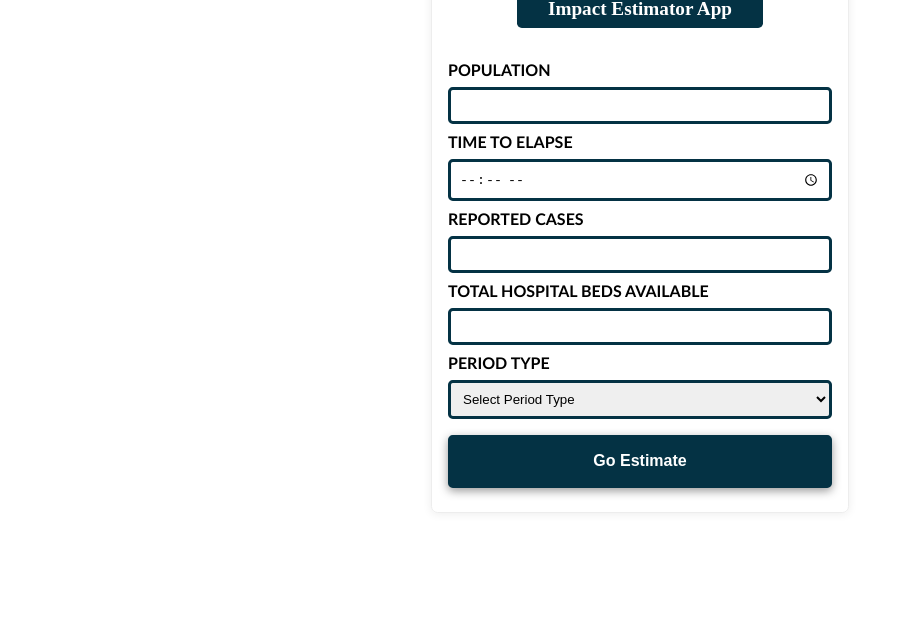
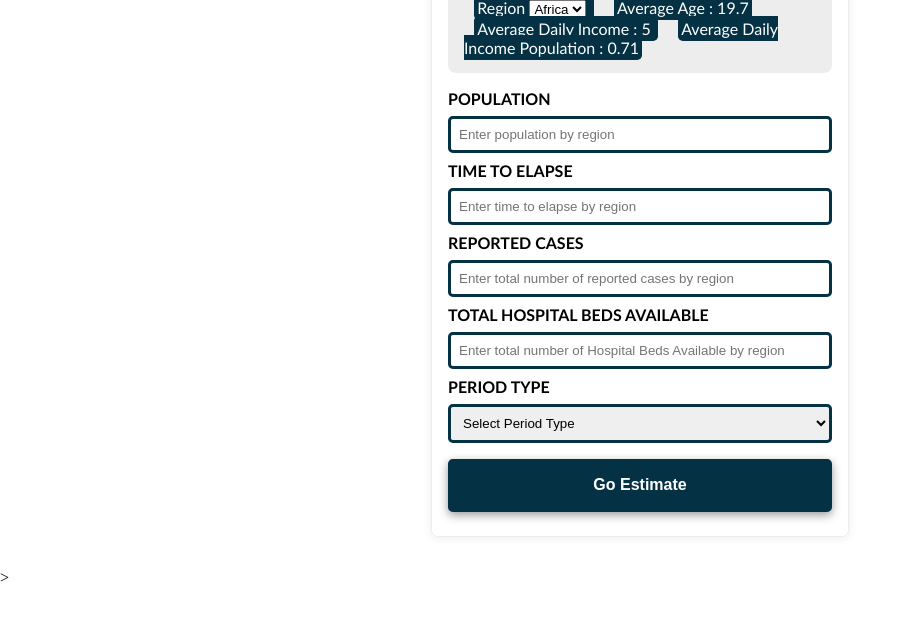
Before and after one commit to myquery/buildforSDGchallenge, a website with bundled scripts: page src/index.html in a window 1280 px wide. Shown: the part 177-800 px from the top of the page, without its empty margins (0-912 px from the left). Built offline with nearby package versions, Linux system fonts and the light colour scheme.

Commit message:
challenge 4 added pwa capabilities

```diff
--- a/src/estimator.js
+++ b/src/estimator.js
@@ -17,6 +17,7 @@ const avgOccupiedBeds = (availableBeds) => availableBeds * 0.65;
 const severeCasesByTime = (severeCases) => Math.trunc(severeCases * 0.15);
 const getCasesForICU = (infected) => infected * 0.05;
 const getCasesforVentilator = (infected) => infected * 0.02;
+
 
 const covid19ImpactEstimator = (data) => {
   /* first challenge */
--- a/src/index.css
+++ b/src/index.css
@@ -8,8 +8,12 @@ body{
     display: flex;
     justify-content: center;
     align-items: center;
-    height: 100vh;
-    width: 100vw;
+    height: auto;
+    width: 100%;
+    margin-top: 2rem;
+    margin-bottom: 2rem;
+
+
     }
 .covid-estimator{
     width: 30%;
@@ -86,6 +90,23 @@ h3{
     box-shadow:0px 3px 10px #999;
     box-sizing: border-box;
 }
+.region{
+background: #ededed;
+margin-bottom: 1rem;
+border-radius: 0.5rem;
+padding: 1rem;
+font-family:'Trebuchet MS', 'Lucida Sans Unicode', 'Lucida Grande', 'Lucida Sans', Arial, sans-serif;
+}
+.region .input-control{
+
+    }
+ .region .region-info{
+    margin:10px;
+    border-radius: 0.3rem;
+    background: rgb(4, 50, 68);
+    color: #fff;
+    padding: 0.2rem;
+}
 
 .input-control button:hover{
 
--- a/src/index.html
+++ b/src/index.html
@@ -3,43 +3,84 @@
 <head>
     <meta charset="UTF-8">
     <meta name="viewport" content="width=device-width, initial-scale=1.0">
-    <script type="text/javascript" src="estimator.js"></script>
+    <meta name="keyword" content="covid-19 pandemic, global lockdown, coronavirus pandemic, 2020 global pandemic, chinese virus"/>
+    <meta name="description" content="coronavirus pandemic 2020 estimtor, app that help estimate global lockdown 2020, app that will help health system and world leader prepare for the real probelm of covid-19, estimate the economic impact of  covid-19 to the economy including the supply chains, the health system, virus that started in china and spread to the whole world, app that will help estimate the rapid spread of the coronavirus (COVID-19) pandemic. "/>
     <link rel="stylesheet" type="text/css" href="index.css" />
     <title>Covid-19 Impact Estimator </title>
 </head>
 <body>
     <div class="container">
-        <header>
-            <nav>
-
-            </nav>
-        </header>
-        <main>
-
-        </main>
         <div class="covid-estimator">
             <h1>Covid-19</h1>
             <h3>Impact Estimator App</h3>
+            <div class="region">
+                <span class="region-info">
+                  <label for="region">Region</label>
+                  <select name="region" id="region">
+                    <option value="Africa">Africa</option>
+                  </select>
+                </span>
+                <span class="region-info">
+                  <span>Average Age :</span>
+                  <span>19.7</span>
+                </span>
+                <span class="region-info">
+                  <span>Average Daily Income :</span>
+                  <span>5</span>
+                </span>
+                <span class="region-info">
+                  <span>Average Daily Income Population :</span>
+                  <span>0.71</span>
+                </span>
+              </div>
             <form>
                 <div class="input-control">
                     <label for="population">Population</label>
-                    <input type="number" id="population" data-population="population">
+                    <input
+                    type="number"
+                    id="population"
+                    name="population"
+                    placeholder="Enter population by region"
+                    aria-placeholder="Enter population by region"
+                    data-population
+                    class="control">
                 </div>
                 <div class="input-control">
                     <label for="timeToElapse ">Time To Elapse </label>
-                    <input type="time" id="timeToElapse ">
+                    <input
+                    type="number"
+                    id="timeToElapse"
+                    name="timeToElapse"
+                    data-time-to-elapse
+                    placeholder="Enter time to elapse by region"
+                    aria-placeholder="Enter time to elapse by region"
+                    class="control">
                 </div>
                 <div class="input-control">
                     <label for="reportedCases">Reported Cases </label>
-                    <input type="number" id="reportedCases ">
+                    <input
+                    type="number"
+                    id="reportedCases"
+                    name="reportedCases"
+                    data-reported-cases
+                    placeholder="Enter total number of reported cases by region"
+                    aria-placeholder="Enter total number of reported cases by region"
+                    class="control">
                 </div>
                 <div class="input-control">
                     <label for="totalHospitalBeds">Total Hospital Beds Available</label>
-                    <input type="number" id="totalHospitalBeds">
+                    <input
+                    type="number"
+                    id="totalHospitalBeds"
+                    name="totalHospitalBeds"
+                    placeholder="Enter total number of Hospital Beds Available by region"
+                    aria-placeholder="Enter total number of Hospital Beds Available by region"
+                    data-total-hospital-beds
+                    class="control">
                 </div>
                 <div class="input-control">
                     <label for="totalHospitalBeds">Period Type</label>
-                    <select id="periodType">
+                    <select id="periodType" data-period-type class="control" type>
                         <option value="">Select Period Type</option>
                         <option value="days">Days</option>
                         <option value="Weeks">Weeks</option>
@@ -48,12 +89,37 @@
 
                 </div>
                 <div class="input-control">
-                    <button>Go Estimate</button>
+                    <button data-go-estimate>Go Estimate</button>
                 </div>
 
 
             </form>
         </div>
     </div>
+    <noscript>
+        <form action="https://www.google.com/chrome/" method="GET" style="background-color: #fff; position: fixed; top: 0; left: 0; right: 0; bottom: 0; z-index: 9999;">
+            <div style="font-size: 18px;
+            font-family: Helvetica,sans-serif;
+            line-height: 24px; margin: 10%; width: 80%;">
+              <p>We've detected that JavaScript
+              is disabled in your browser.
+              Would you like to switch to another browser?</p>
+              <p style="margin: 20px 0;">
+                <button type="submit" style="background-color: #f00;border-radius: 100px;border: none;box-shadow: none;color: #000;cursor: pointer;font-size: 14px;font-weight: bold;line-height: 20px;padding: 6px 16px;width: 121px;">
+                  OK</button>
+              </p>
+            </div>
+          </form>
+    </noscript>>
+    <script>
+        (function(){
+            if('serviceWorker' in navigator){
+                navigator.serviceWorker.register('./service-worker.js', {scope: '/'})
+                .then(()=> console.log('Service worker registered'))
+                .catch(error => console.log('Service worker registration failed', error))
+            }
+        })()
+    </script>
+    <script type="module" src="./index.js"></script>
 </body>
 </html>
--- /dev/null
+++ b/src/index.js
@@ -0,0 +1,31 @@
+import covid19ImpactEstimator from './estimator';
+
+const goEstimate = () => {
+  const population = document.querySelector('input[name="population"]').value;
+  const reportedCases = document.querySelector('input[name="reportedCases"]').value;
+  const totalHospitalBeds = document.querySelector('input[name="totalHospitalBeds"]').value;
+  const periodType = document.querySelector('select[name="periodType"]').value;
+  const timeToElapse = document.querySelector('input[name="timeToElapse"]').value;
+
+  const data = {
+    region: {
+      name: 'africa',
+      avgAge: 19.7,
+      avgDailyIncomeInUSD: 5,
+      avgDailyIncomePopulation: 0.71
+    },
+    periodType,
+    timeToElapse: parseInt(timeToElapse, 10),
+    reportedCases: parseInt(reportedCases, 10),
+    population: parseInt(population, 10),
+    totalHospitalBeds: parseInt(totalHospitalBeds, 10)
+  };
+
+  // eslint-disable-next-line no-console
+  console.log(covid19ImpactEstimator(data));
+};
+
+const onSubmited = () => {
+  document.querySelector('button[data-go-estimate]').onclick = () => goEstimate();
+};
+window.onload = onSubmited;
```
Also changed, not shown: src/img/covid-19-bkg.jpg (added).
